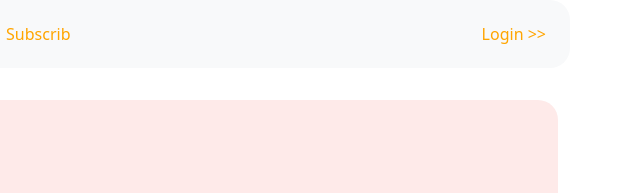
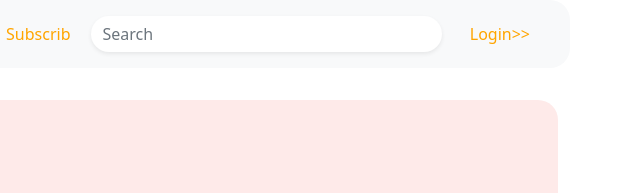
Before and after one commit to arakibulislam/bootstrap-responsive, a plain HTML site: page index.html in a window 1280 px wide. Shown: the top 193 px of the page, 640-1280 px from the left. Drawn offline with nearby package versions, Linux system fonts and the light colour scheme.

Commit message:
search bar add

```diff
--- a/index.html
+++ b/index.html
@@ -46,8 +46,11 @@
                         <a class="nav-link" href="#subscribe"><button type="button"
                                 class="btn btn-outline-danger">Subscrib</button></a>
                     </li>
+
+
                 </ul>
-                <a href="#"> <button type="button" class="btn btn-outline-danger hover-b">Login >></button></a>
+                <input class="form-control mx-auto radius border-0 shadow-sm" type="search" placeholder="Search" aria-label="Search" >
+                <a class="nav-link" href="#"> <button type="button" class="btn btn-outline-danger hover-b">Login>></button></a>
             </div>
 
         </nav>
```
